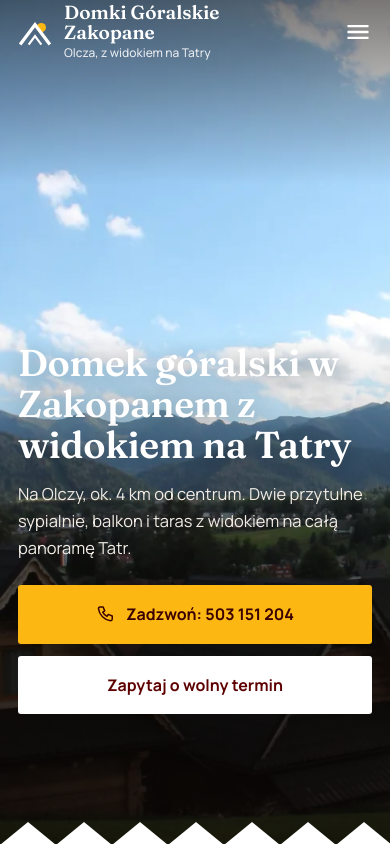
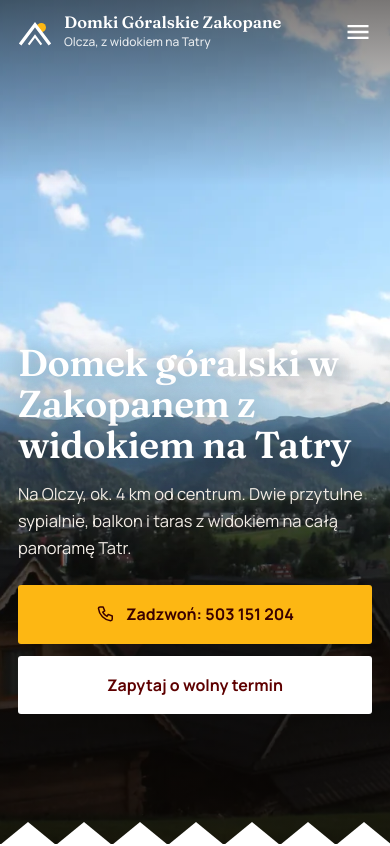
Before and after one commit to Disaster26/domki-goralskie-zakopane-koncepcja, a plain HTML site: page index.html in a window 390 px wide. Shown: the top 846 px of the page. Drawn offline with Linux system fonts and the light colour scheme.

Commit message:
Krotsza nazwa w naglowku na telefonie

```diff
--- a/index.html
+++ b/index.html
@@ -166,7 +166,7 @@ footer .dol{grid-column:1/-1;display:flex;flex-wrap:wrap;justify-content:space-b
   .wrap{padding:0 18px}
   .top .wrap{height:66px}
   .menu.otwarte{inset:66px 0 auto 0}
-  .marka b{font-size:19px}
+  .marka b{font-size:18px;white-space:nowrap}
   .marka small{font-size:12px}
   .znak{width:34px;height:29px}
   .hero .wrap{padding-top:96px;padding-bottom:62px}
@@ -186,6 +186,7 @@ footer .dol{grid-column:1/-1;display:flex;flex-wrap:wrap;justify-content:space-b
   .mapa{min-height:300px}
   footer .wrap{grid-template-columns:1fr}
 }
+@media (max-width:400px){.top .marka b{font-size:16.5px}}
 @media (max-height:820px) and (min-width:601px){
   .hero .wrap{padding-top:96px;padding-bottom:64px}
   .hero p{margin-top:14px}
```
